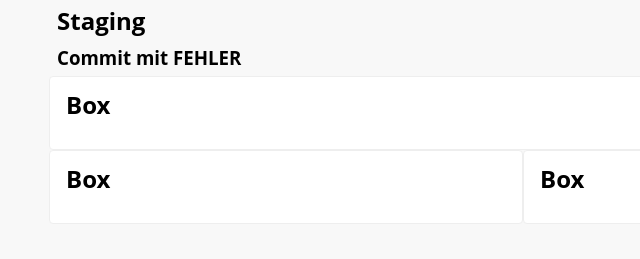
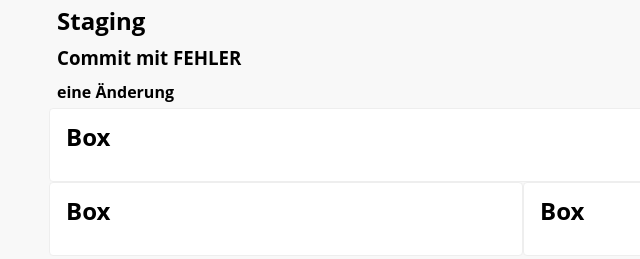
Before and after one commit to DevDaza/WebApps, a website: page index.html in a window 1280 px wide. Shown: the part 63-322 px from the top of the page, without its empty margins (117-757 px from the left). Drawn offline with Linux system fonts and the light colour scheme.

Commit message:
Update index.html - Github Desktop
Update index.html - Github Desktop

```diff
--- a/index.html
+++ b/index.html
@@ -15,6 +15,7 @@
             <h2>Staging</h2>
 
             <h3>Commit mit FEHLER</h3>
+            <h4>eine Änderung</h4>
 
             <div class="grid">
                 <div class="column-mobile-12 column-tablet-12 column-desktop-12">
```
